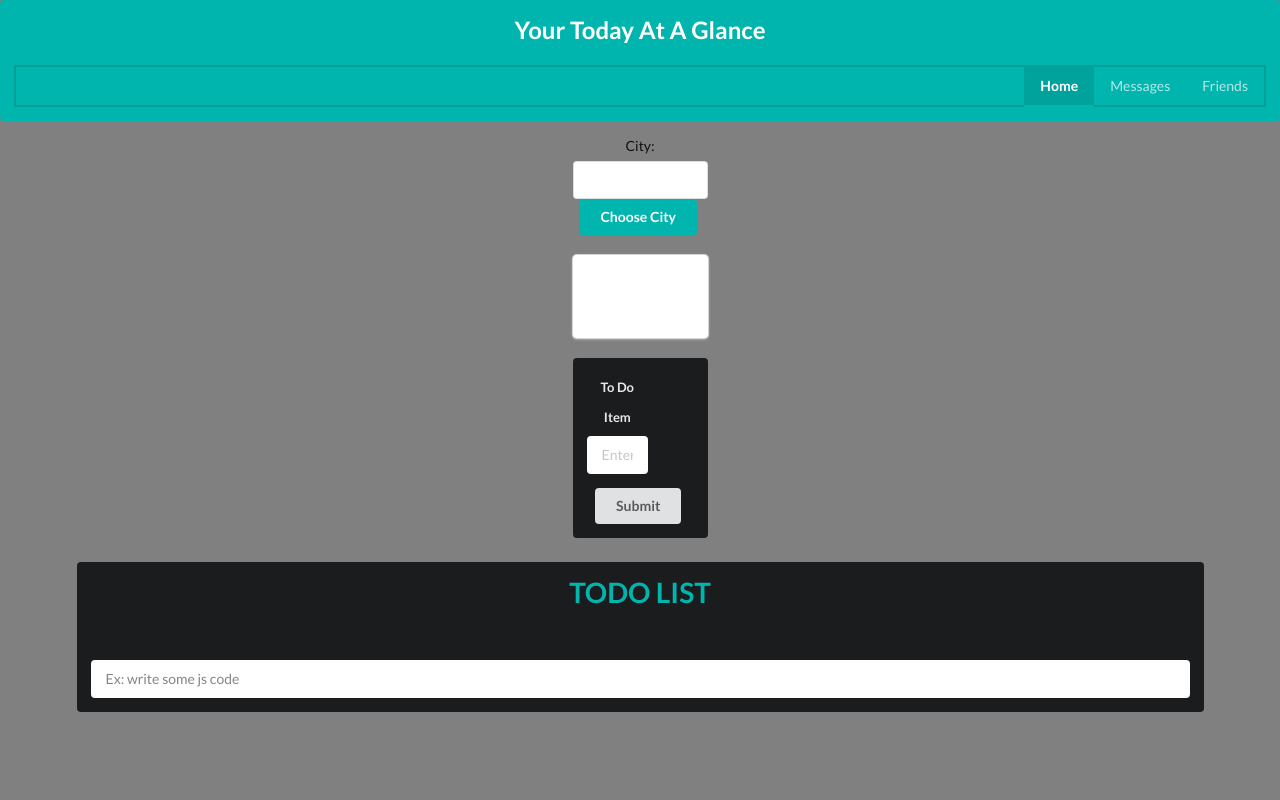
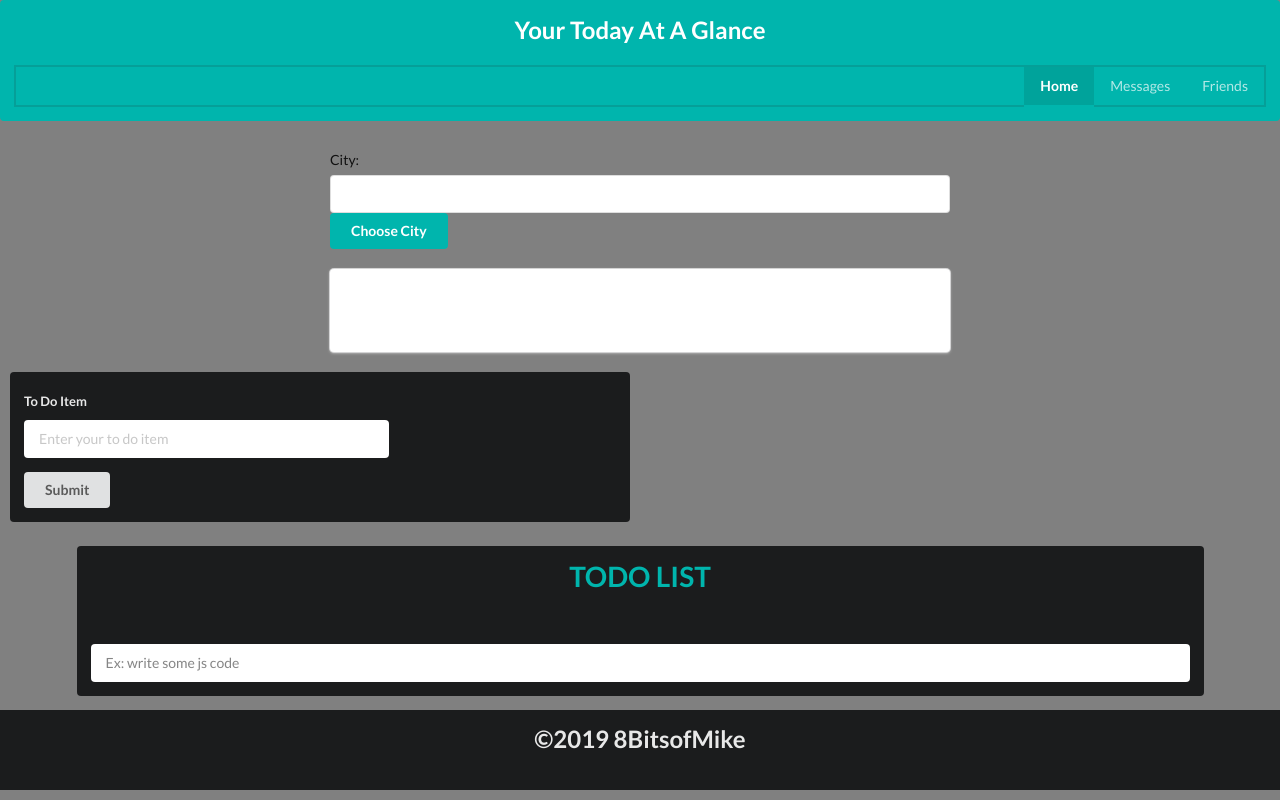
Before and after one commit to 8bitsofmike/VIT-FinalProject, a PHP site: page / in a window 1280 px wide. Run offline with PHP 8.4, Linux system fonts and the light colour scheme.

Commit message:
Adjusted grid, card size, added footer

```diff
--- a/index.html
+++ b/index.html
@@ -32,7 +32,6 @@
             </div>
     </div>
 
-    <div class="ui two column centered grid">
     <div class="flex_center_wrapper">
             <div class="flex-child-center">
                 <div id="cityselect">
@@ -44,8 +43,7 @@
             </div>
 
             <div class="flex-child-center">
-            <div class="ui centered cards">
-                <div class="card">
+                <div class="ui centered card" id="card">
                         <div class="content">
                             <img class="right floated mini ui image" src="">
                             <div class="cityheader" id="cityheader">
@@ -63,7 +61,9 @@
                         </div>
                     </div>
                 </div>
+
         </div>
+<!-- TODO: implement todo list in semantic style -->
 
             <div class="flex-child-center">
                 <div class="ui inverted segment">
@@ -74,12 +74,11 @@
                                 <input placeholder="Enter your to do item" type="text">
                             </div>
                         </div>
-
                         <div class="ui submit button">Submit</div>
                     </div>
                 </div>
             </div>
-        </div>
+
 
         <div class="container ui inverted segment">
             <h1 class="ui center aligned teal header">TODO LIST</h1>
@@ -88,7 +87,14 @@
                 <input autofocus type="text" placeholder="Ex: write some js code" class="js-todo-input">
             </form>
         </div>
+
+
+<div class="ui inverted vertical footer segment">
+    <div class="ui container">
+        <h2 id="copyright">©2019 8BitsofMike</h2>
     </div>
+</div>
+
 <script type="text/javascript" src="index.js"></script>
 <script src="https://code.jquery.com/jquery-3.4.1.min.js"
     integrity="sha256-CSXorXvZcTkaix6Yvo6HppcZGetbYMGWSFlBw8HfCJo=" crossorigin="anonymous"></script>
--- a/index.js
+++ b/index.js
@@ -69,7 +69,7 @@ function addTodo(text)
         <input id="${todo.id}" type="checkbox"/>
         <label for="${todo.id}" class="tick js-tick"></label>
         <span>${todo.text}</span>
-        <button class="ui button delete-todo js-delete-todo"></button>
+        <button class="ui button delete-todo js-delete-todo" id="removebutton">Delete</button>
     </li>
     `);
 }
--- a/styles.css
+++ b/styles.css
@@ -10,10 +10,27 @@ h1
     text-align: center;
 }
 
-.card
+label, span
 {
-    width: 80%;
+    font-size: 1.5em;
+    padding-right: 1em;
 }
+
+#removebutton
+{
+    width: 200px;
+}
+
+#card
+{
+    width: 100%;
+}
+
+.js-form
+{
+    font-size: 1.5em;
+}
+
 .container
 {
     display: flex;
@@ -57,6 +74,11 @@ h1
     /* background-image: linear-gradient(to left top, #0774a7, #21749b, #2e7996, #51abce, #c9edfa); */
 }
 
+.footer
+{
+    text-align: center;
+    height: 10%;
+}
 .navbar
 {
     background-color: #0e668f;
```
Lines whose indentation alone changed are shown as unchanged.
